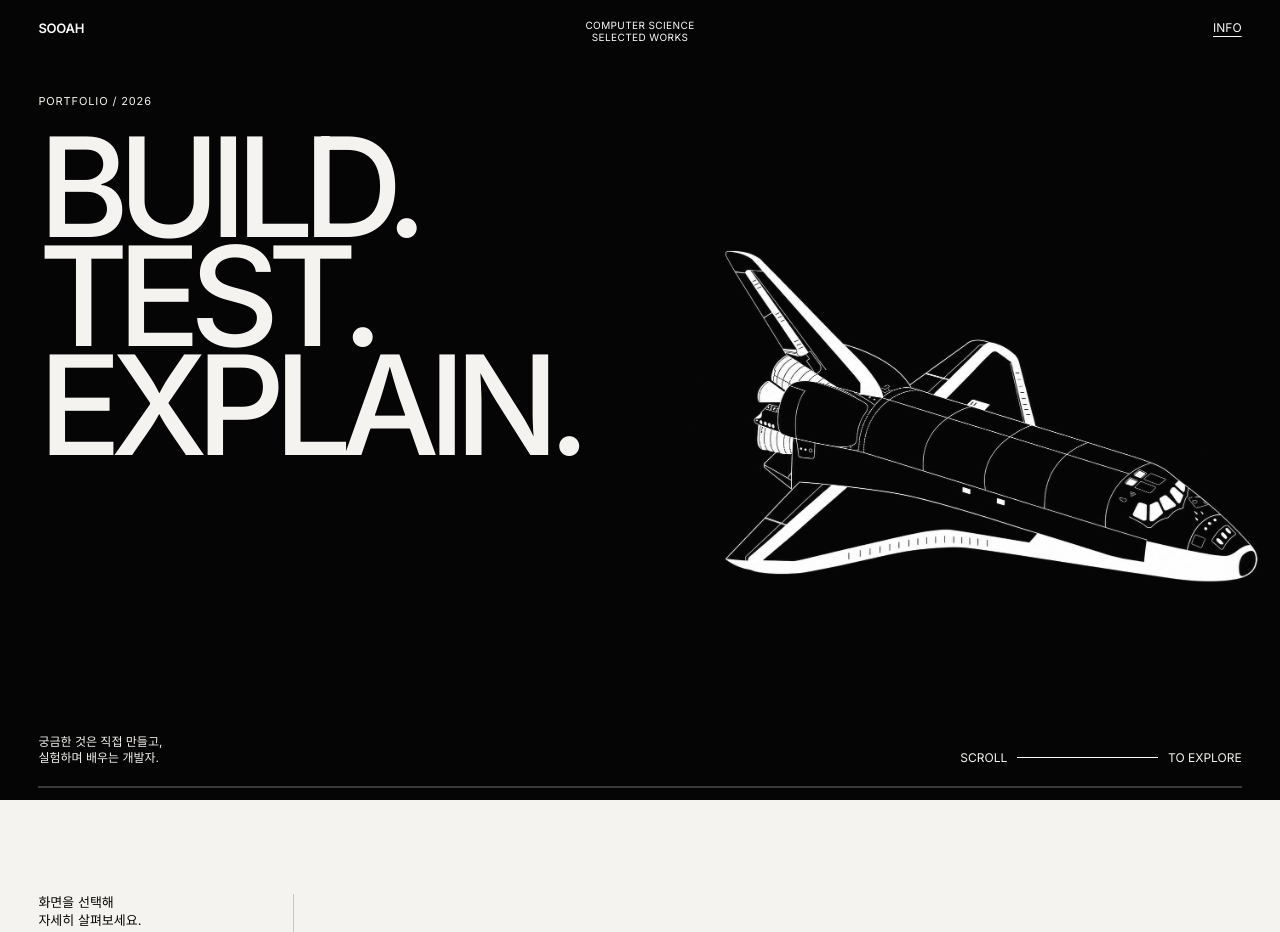
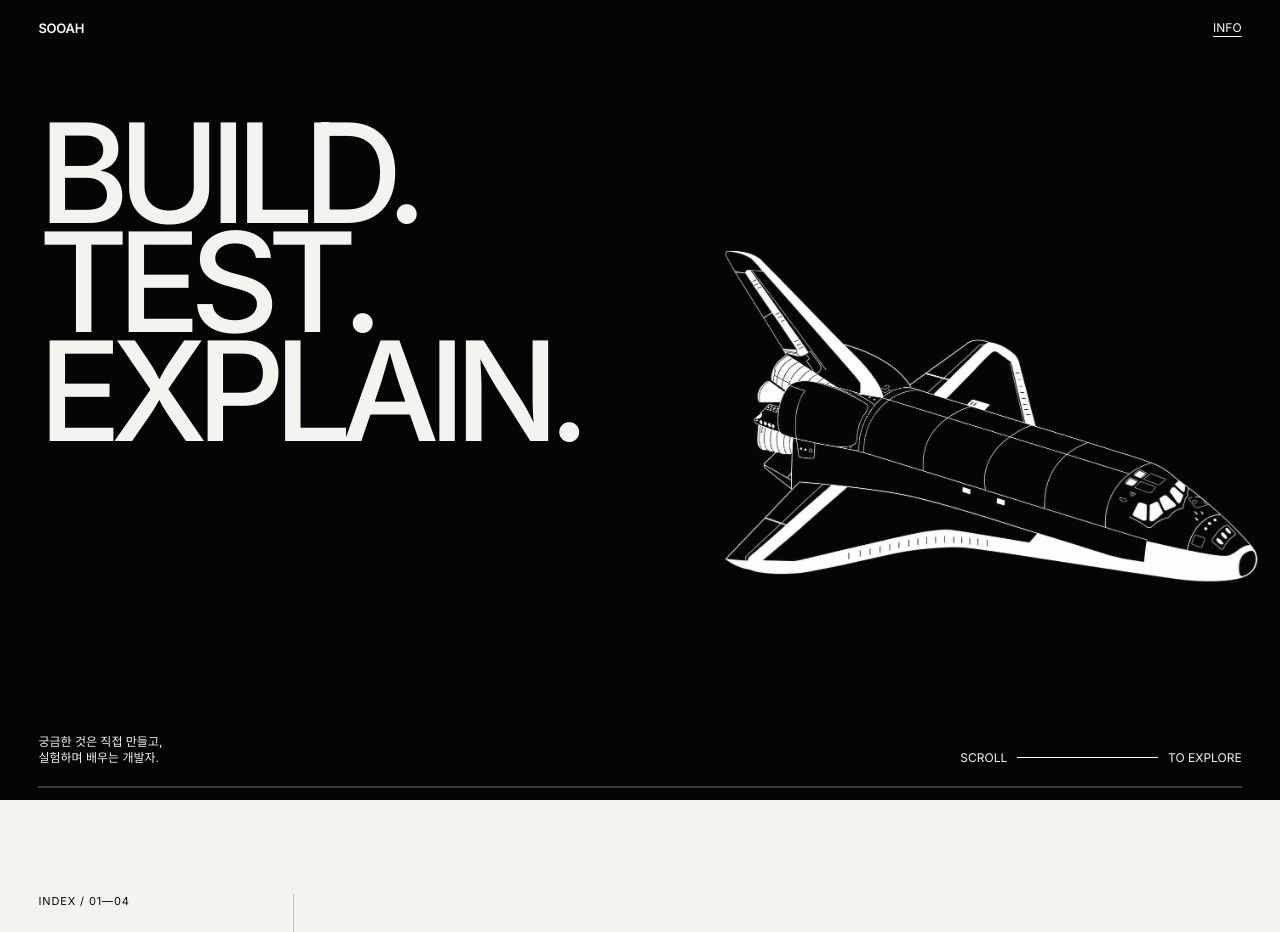
Before and after one commit to adeomise/adeomise.github.io, a plain HTML site: page index.html in a window 1280 px wide. Shown: the top 932 px of the page. Drawn offline with nearby package versions, Linux system fonts and the light colour scheme.

Commit message:
Restore index label and simplify header

```diff
--- a/index.html
+++ b/index.html
@@ -17,7 +17,6 @@
 
   <header class="site-header" aria-label="사이트 헤더">
     <a class="wordmark" href="#landing" aria-label="처음으로 이동">SOOAH</a>
-    <p class="header-note">COMPUTER SCIENCE<br>SELECTED WORKS</p>
     <button class="soundless-index" type="button" data-open="about" aria-haspopup="dialog">INFO</button>
   </header>
 
@@ -26,7 +25,6 @@
       <div class="page-track">
         <section class="panel panel-hero" id="landing" aria-labelledby="hero-title">
           <div class="hero-copy">
-            <p class="eyebrow">PORTFOLIO / 2026</p>
             <h1 id="hero-title">BUILD.<br>TEST.<br>EXPLAIN.</h1>
           </div>
 
@@ -42,6 +40,7 @@
 
         <section class="panel panel-index" id="index" aria-labelledby="index-title">
           <div class="index-meta">
+            <p class="eyebrow">INDEX / 01—04</p>
             <p>화면을 선택해<br>자세히 살펴보세요.</p>
           </div>
           <nav class="mega-nav" aria-label="포트폴리오 상세 메뉴">
--- a/styles.css
+++ b/styles.css
@@ -20,10 +20,9 @@ a { text-decoration-thickness: 1px; text-underline-offset: .25em; }
 .skip-link:focus { transform: translateY(0); }
 .sr-only { position: absolute; width: 1px; height: 1px; padding: 0; margin: -1px; overflow: hidden; clip: rect(0, 0, 0, 0); white-space: nowrap; border: 0; }
 
-.site-header { position: fixed; z-index: 40; inset: 0 0 auto; display: grid; grid-template-columns: 1fr auto 1fr; align-items: start; padding: 20px var(--pad); mix-blend-mode: difference; color: #fff; pointer-events: none; }
+.site-header { position: fixed; z-index: 40; inset: 0 0 auto; display: grid; grid-template-columns: 1fr 1fr; align-items: start; padding: 20px var(--pad); mix-blend-mode: difference; color: #fff; pointer-events: none; }
 .site-header a, .site-header button { pointer-events: auto; }
 .wordmark { font-size: 13px; font-weight: 600; text-decoration: none; letter-spacing: -.02em; }
-.header-note { margin: 0; font-size: 10px; line-height: 1.15; text-align: center; letter-spacing: .04em; }
 .soundless-index { justify-self: end; background: none; padding: 0; font-size: 12px; cursor: pointer; text-decoration: underline; text-underline-offset: 4px; }
 
 .page-shell, .page-track { width: 100%; }
@@ -146,8 +145,6 @@ a { text-decoration-thickness: 1px; text-underline-offset: .25em; }
 .noscript { position: fixed; z-index: 1000; bottom: 20px; left: 20px; right: 20px; padding: 12px; background: var(--acid); color: var(--black); text-align: center; }
 
 @media (max-width: 800px) {
-  .site-header { grid-template-columns: 1fr 1fr; }
-  .header-note { display: none; }
   .panel { width: 100%; min-height: 100svh; height: auto; }
   .hero-copy h1 { font-size: clamp(68px, 22vw, 104px); }
   .kinetic-object { left: 50%; top: 64%; width: 100vw; }
```
